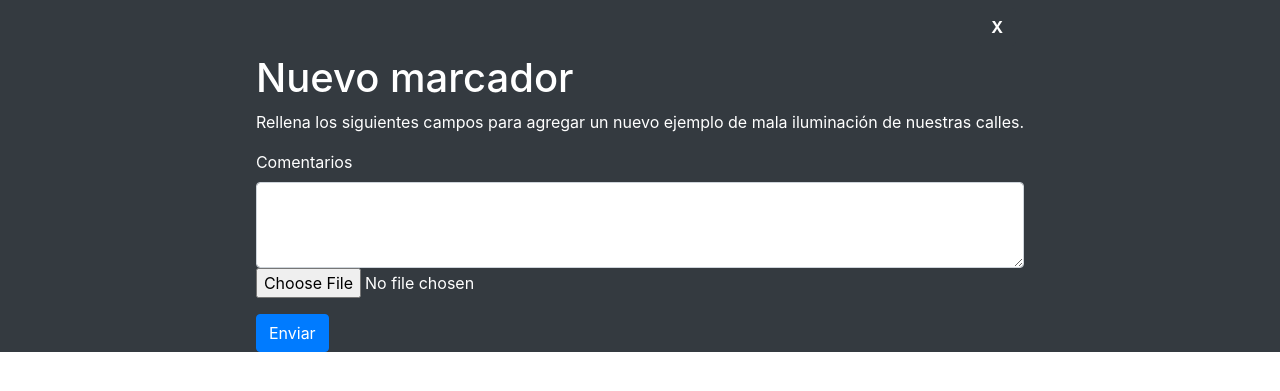
After one commit to alexcatesp/lightpollutionmap, a PHP site: page /index2.html in a window 1280 px wide. The commit adds this page. Shown: the top 391 px of the page. Run offline with PHP 8.4, Linux system fonts and the light colour scheme; some libraries are stand-ins or nearby versions.

Commit message:
no funciona todo junto

```diff
--- /dev/null
+++ b/index2.html
@@ -0,0 +1,70 @@
+<!DOCTYPE html>
+<html>
+
+<head>
+    <meta charset="utf-8">
+    <script
+      src="https://code.jquery.com/jquery-3.6.0.min.js"
+      integrity="sha256-/xUj+3OJU5yExlq6GSYGSHk7tPXikynS7ogEvDej/m4="
+      crossorigin="anonymous"
+    ></script>
+    <script src="./src/js/index.js"></script>
+    <!-- Bootstrap CSS -->
+    <link rel="stylesheet" href="https://cdn.jsdelivr.net/npm/bootstrap@4.0.0/dist/css/bootstrap.min.css"
+        integrity="sha384-Gn5384xqQ1aoWXA+058RXPxPg6fy4IWvTNh0E263XmFcJlSAwiGgFAW/dAiS6JXm" crossorigin="anonymous">
+
+</head>
+
+<body>
+    <div class="parent d-flex justify-content-md-center align-items-center h-100 bg-dark text-white">
+        <div class="child">
+            <div class="d-flex flex-row-reverse">
+                <div class="p-2">
+                    <button class='btn bg-dark text-white' onclick="hideForm()"><strong>X</strong></button>
+                </div>
+            </div>
+            <h1>Nuevo marcador</h1>
+
+            <p>
+                Rellena los siguientes campos para agregar un nuevo ejemplo de mala iluminación de nuestras calles.
+            </p>
+
+            <form id="markerForm" action="./src/php/sendToDB.php" method="post" enctype="multipart/form-data">
+                <input type="hidden" class="form-control" id="inputLatitude" name="latitude" placeholder="0.000">
+                <input type="hidden" class="form-control" id="inputLongitude" name="longitude" placeholder="0.000">
+                <div class="form-group">
+                    <label for="textarea">Comentarios</label>
+                    <textarea class="form-control" id="textDescription" rows="3" name="comments"></textarea>
+                    <input type="file" id="file" name="file" accept="image/*" />
+                </div>
+                <button type="submit" value="Enviar" class="btn btn-primary">Enviar</button>
+            </form>
+        </div>
+    </div>
+
+    <script>
+        // Creates listener on form submit
+        $('#markerForm').on('submit', function (e) {
+            e.preventDefault();
+            console.log("Estoy en el JS");
+            $.post("./src/php/sendToDB.php", {
+                lat: document.forms["markerForm"]["latitude"].value,
+                lng: document.forms["markerForm"]["longitude"].value,
+                desc: document.forms["markerForm"]["comments"].value
+            }, function(data){
+                console.log(data.saludo);
+            }, "json");
+        });
+    </script>
+
+    <!-- Optional JavaScript -->
+    <!-- jQuery first, then Popper.js, then Bootstrap JS -->
+    <script src="https://cdn.jsdelivr.net/npm/popper.js@1.12.9/dist/umd/popper.min.js"
+        integrity="sha384-ApNbgh9B+Y1QKtv3Rn7W3mgPxhU9K/ScQsAP7hUibX39j7fakFPskvXusvfa0b4Q"
+        crossorigin="anonymous"></script>
+    <script src="https://cdn.jsdelivr.net/npm/bootstrap@4.0.0/dist/js/bootstrap.min.js"
+        integrity="sha384-JZR6Spejh4U02d8jOt6vLEHfe/JQGiRRSQQxSfFWpi1MquVdAyjUar5+76PVCmYl"
+        crossorigin="anonymous"></script>
+</body>
+
+</html>
--- a/src/js/index.js
+++ b/src/js/index.js
@@ -73,16 +73,6 @@ function onMarkerClick() {
     this.openPopup();
 }
 
-$('#markerForm').on('submit', function(e) {
-    console.log("Estoy en el JS");
-    e.preventDefault();
-    $.post("./src/php/sendToDB.php", {
-        lat: document.forms["markerForm"]["latitude"].value,
-        lng: document.forms["markerForm"]["longitude"].value,
-        desc: document.forms["markerForm"]["comments"].value
-    }, procesar)
-});
-
 function procesar(data) {
     console.log(data);
 }
--- a/src/php/sendToDB.php
+++ b/src/php/sendToDB.php
@@ -1,6 +1,6 @@
 <?php
 
-echo json_encode("Hola, Pepe");
+echo json_encode(array("saludo" => "Hola, Pepe"));
 
 // Include connection constants
 //include_once('../../connect.php');
```
Also changed, not shown: index.php (+8 -1 lines), src/html/form.html (+18 -22 lines).
